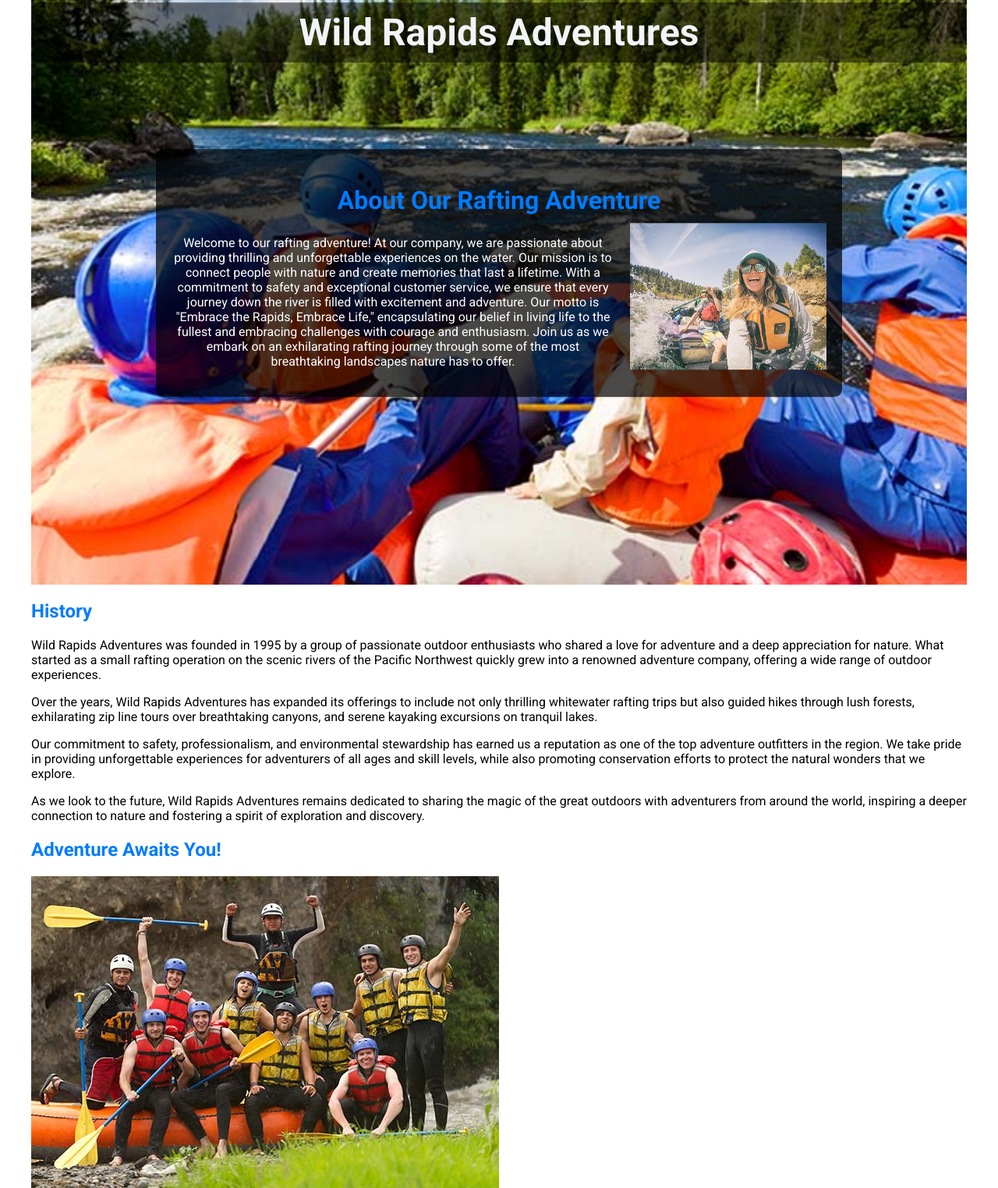
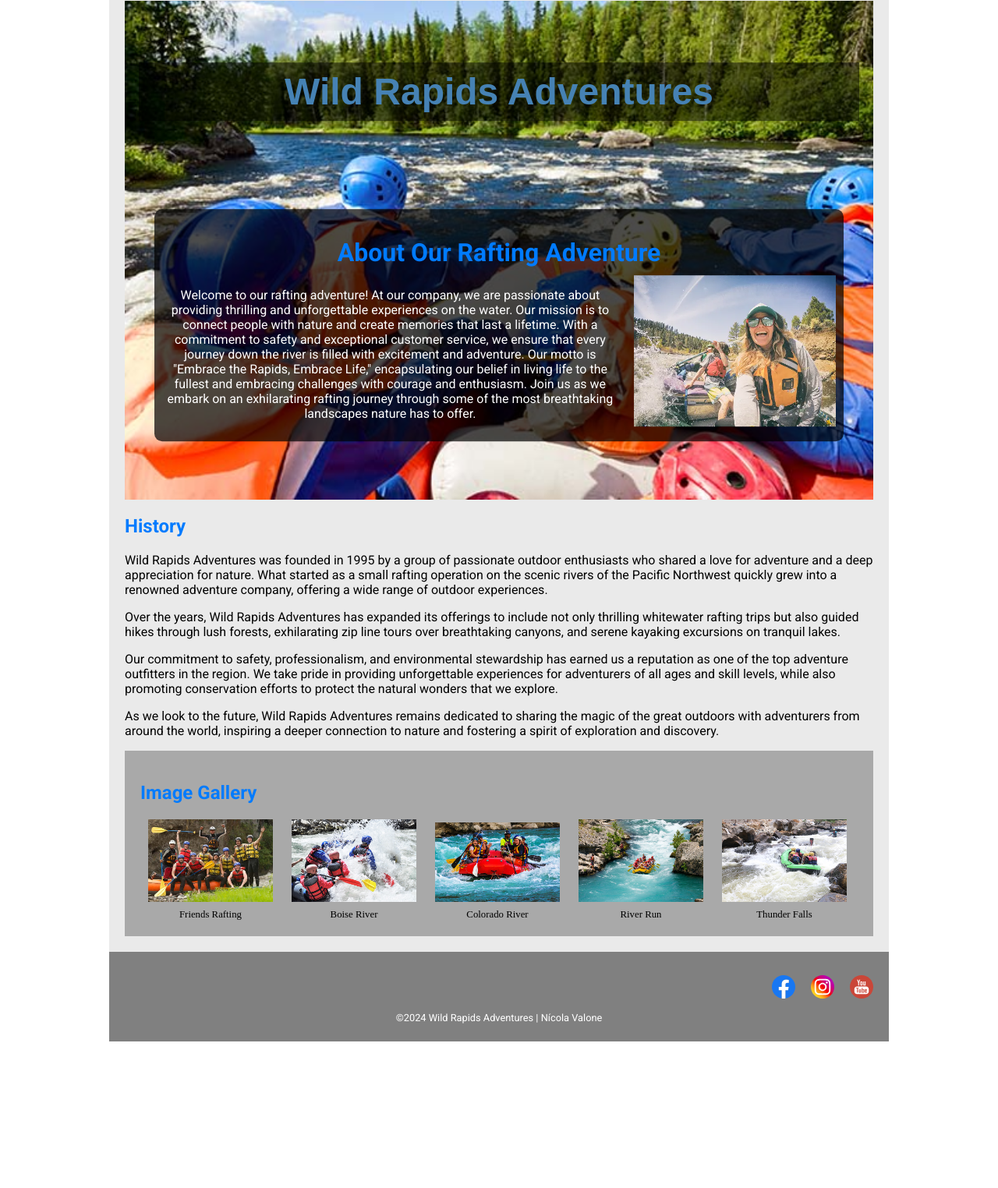
Before and after one commit to nicolavalone/wdd130, a plain HTML site: page wwr/about.html in a window 1280 px wide. Shown: the part 321-1845 px from the top of the page at 78% size. After the commit the page ends 1657 px from the top, so only its background shows below. Drawn offline with Linux system fonts and the light colour scheme.

Commit message:
about updated

```diff
--- a/wwr/about.html
+++ b/wwr/about.html
@@ -47,13 +47,28 @@
                 As we look to the future, Wild Rapids Adventures remains dedicated to sharing the magic of the great outdoors with adventurers from around the world, inspiring a deeper connection to nature and fostering a spirit of exploration and discovery.
             </p>
         </section>
-        <section>
-            <h2>Adventure Awaits You!</h2>
-            <img src="images/rafting-1.jpg" alt="rafting 1">
-            <img src="images/rafting-2.jpg" alt="rafting 2">
-            <img src="images/rafting-3.jpg" alt="rafting 3">
-            <img src="images/rafting-4.jpg" alt="rafting 4">
-            <img src="images/rafting-5.jpg" alt="rafting 5">
+        <section class="images">
+            <h2>Image Gallery</h2>
+            <figure>
+                <img src="images/rafting-1.jpg" alt="rafting 1">
+                <figcaption>Friends Rafting</figcaption>
+            </figure>
+            <figure>
+                <img src="images/rafting-2.jpg" alt="rafting 2">
+                <figcaption>Boise River</figcaption>
+            </figure>
+            <figure>
+                <img src="images/rafting-3.jpg" alt="rafting 3">
+                <figcaption>Colorado River</figcaption>
+            </figure>
+            <figure>
+                <img src="images/rafting-4.jpg" alt="rafting 4">
+                <figcaption>River Run</figcaption>
+            </figure>
+            <figure>
+                <img src="images/rafting-5.jpg" alt="rafting 5">
+                <figcaption>Thunder Falls</figcaption>
+            </figure>
         </section>
     </main>
     <footer>
--- a/wwr/styles/rafting.css
+++ b/wwr/styles/rafting.css
@@ -41,7 +41,7 @@ footer a {
 
 /* Limit the entire width of the page */
 body {
-    max-width: 1200px;
+    max-width: 1000px;
     margin: 0 auto;
 }
 
@@ -58,13 +58,13 @@ body {
 
 .content {
     position: absolute;
-    top: 50%;
+    top: 65%;
     left: 50%;
     transform: translate(-50%, -50%);
     text-align: center;
     color: white;
-    padding: 20px;
-    width: 70%;
+    padding: 10px;
+    width: 90%;
     background-color: rgba(0, 0, 0, 0.7);
     /* Semi-transparent background */
     border-radius: 10px;
@@ -78,15 +78,14 @@ body {
     top: -220px;
     left: 50%;
     /* Adjusted to start from the left */
-    width: 131.5%;
+    width: 100%;
     /* Occupy the entire width */
     transform: translateX(-50%);
     z-index: 1;
-    color: rgb(242, 244, 247);
+    color: steelblue;
     background-color: rgba(0, 0, 0, 0.5);
     padding: 10px 20px;
     text-shadow: 8px 8px 16px rgba(0, 0, 0, 0.3);
-
 }
 
 .content article p {
@@ -123,10 +122,10 @@ body {
     z-index: 1;
 }
 
-
 .sociallinks {
     display: flex;
-    justify-content: center;
+    justify-content: flex-end;
+    /* Align icons to the right */
     margin-top: 20px;
 }
 
@@ -138,9 +137,123 @@ body {
 .sociallinks img {
     width: 30px;
     height: 30px;
-
 }
 
 footer p {
     font-size: 0.8rem;
 }
+
+/* New styling for dividing layout into 5 blocks */
+header {
+    grid-area: header;
+    background-color: steelblue;
+    padding: 10px;
+    margin: 1rem auto;
+    display: grid;
+    grid-template-columns: 200px 8fr 2fr;
+    align-items: center;
+    border-bottom: 1px solid #ccc;
+    max-width: 1000px;
+}
+
+/* Logo styles */
+.logo img {
+    margin: 0 0.25rem 0 1rem;
+    width: 64px;
+    height: auto;
+}
+
+/* Heading styles */
+h1 {
+    font-size: 2rem;
+    font-family: Acme, Arial, sans-serif;
+    color: steelblue;
+    /* Adjusted color */
+}
+
+/* Navigation styles */
+nav {
+    text-align: right;
+    /* Center align the navigation links */
+}
+
+/* Navigation list styles */
+.navigation {
+    display: flex;
+    /* Adjust display to inline-block */
+    list-style: none;
+}
+
+/* Navigation list item styles */
+.navigation li {
+    flex: 1 1 100%;
+}
+
+/* Navigation link styles */
+.navigation a {
+    display: block;
+    color: navy;
+    padding: 20px;
+    text-decoration: none;
+}
+
+/* Navigation link hover styles */
+.navigation a:hover {
+    color: tomato;
+    font-weight: 700;
+    text-decoration: underline;
+}
+
+/* New styling for dividing layout into 5 blocks */
+main {
+    grid-area: main;
+    background-color: #eaeaea;
+    padding: 20px;
+}
+
+section.history {
+    grid-area: history;
+    background-color: #c0c0c0;
+    padding: 20px;
+}
+
+/* CSS for Adventures section */
+section.images {
+    grid-area: images;
+    background-color: #a9a9a9;
+    padding: 20px;
+    overflow-x: auto;
+    /* Enable horizontal scrolling if necessary */
+    white-space: nowrap;
+    /* Prevent wrapping to keep figures inline */
+}
+
+section.images figure {
+    margin: 0 10px;
+    /* Adjust spacing between figures */
+    display: inline-block;
+    /* Display figures horizontally */
+}
+
+section.images img {
+    width: 160px;
+    /* Adjust the width of the images */
+    height: auto;
+}
+
+section.images figcaption {
+    text-align: center;
+    /* Center align captions */
+    font-size: 0.8rem;
+    /* Adjust font size of captions */
+    margin-top: 5px;
+    /* Adjust spacing between image and caption */
+}
+
+footer {
+    grid-area: footer;
+    text-align: center;
+    background-color: #808080;
+    color: white;
+    padding: 10px;
+}
```
